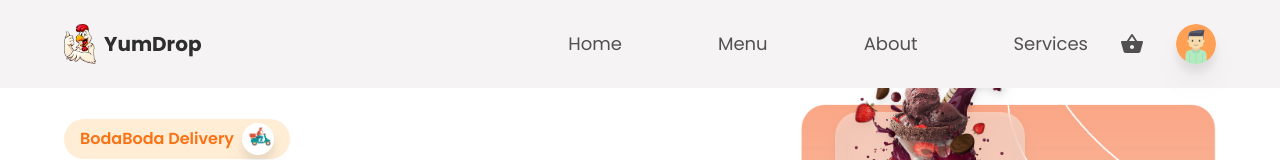
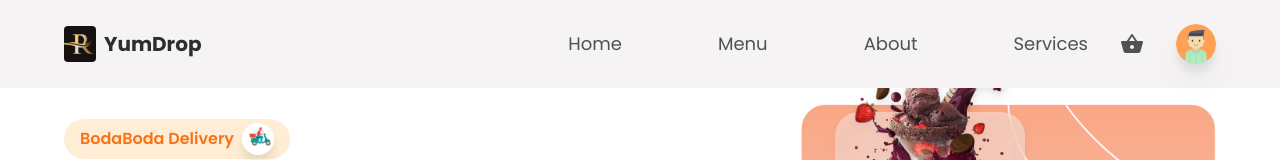
Before and after one commit to McRonaah/YumDrop, a React (Create React App) app: page / in a window 1280 px wide. Shown: the top 160 px of the page. Built offline with nearby package versions, Linux system fonts and the light colour scheme; no server answers; the database is empty.

Commit message:
:mag: owner logo

```diff
--- a/src/components/Header.jsx
+++ b/src/components/Header.jsx
@@ -1,5 +1,5 @@
 import React, { useState } from 'react';
-import Logo from '../img/logo.png';
+import Logo from '../img/nav-logo.jpg';
 
 import { Link } from 'react-router-dom';
 import { MdShoppingBasket, MdAdd, MdLogout } from "react-icons/md";
@@ -59,7 +59,7 @@ const Header = () => {
       {/* Large Screens */}
       <div className="hidden md:flex w-full h-full items-center justify-between">
         <Link to={"/"} className="flex items-center gap-2">
-          <img src={Logo} className="w-8 object-cover" alt="logo" />
+          <img src={Logo} className="w-8 h-9 object-cover rounded" alt="logo" />
           <p className="text-headingColor text-xl font-bold">YumDrop</p>
         </Link>
 
```
Also changed, not shown: src/img/nav-logo.jpg (added).
